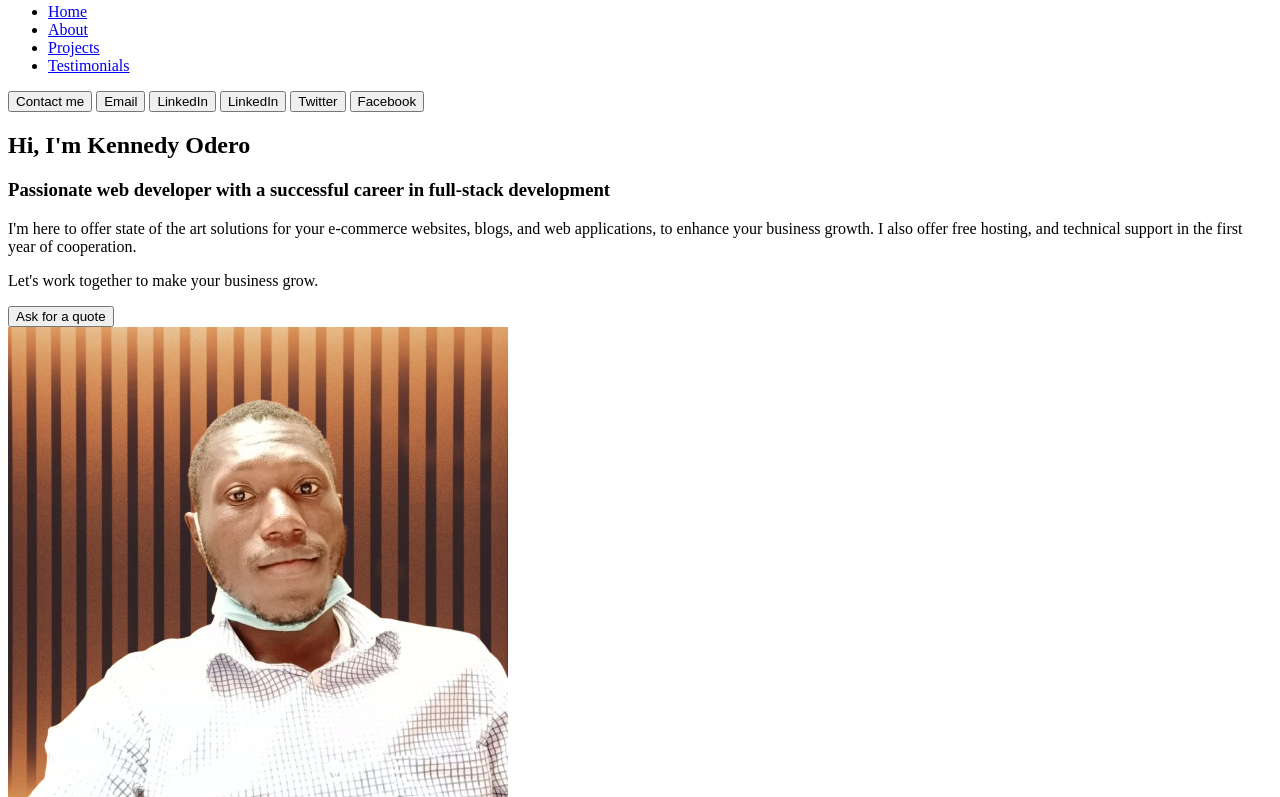
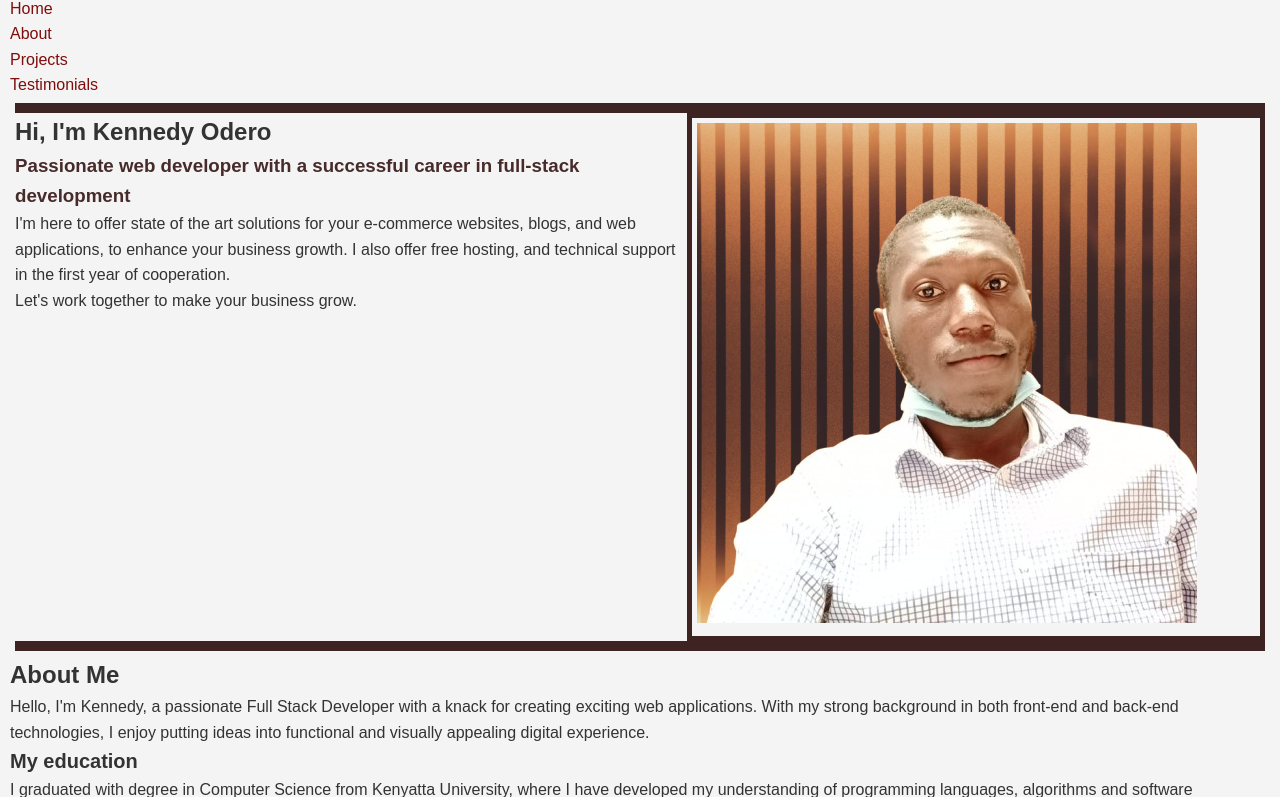
Before and after one commit to OderoKen254/My-portfolio-profile, a plain HTML site: page index.html in a window 1280 px wide. Shown: the part 40-837 px from the top of the page. Drawn offline with Linux system fonts and the light colour scheme.

Commit message:
updats on index.html, styles.css

```diff
--- a/index.html
+++ b/index.html
@@ -4,7 +4,7 @@
     <meta charset="UTF-8">
     <meta name="viewport" content="width=device-width, initial-scale=1.0">
     <title>My Portfolio</title>
-    <link rel="stylesheet" href="style.css">
+    <link rel="stylesheet" href="styles.css">
 </head>
 <body>
     <main>
@@ -22,29 +22,21 @@
                         <li><a href="projects.html">Projects</a></li>
                         <li><a href="testimonials.html">Testimonials</a></li>
                     </ul>
-
-                    <!--contact buttons-->
-                    <button>Contact me</button>
-                    <button>Email</button>
-                    <button>LinkedIn</button>
-                    <button>LinkedIn</button>
-                    <button>Twitter</button>
-                    <button>Facebook</button>
                 </nav>
             </header>
 
             <!-- hero section -->
              <section>
                 <div class="hero">
-                    <div class="right-side">
+                    <div class="hero-text">
                         <h1>Hi, I'm Kennedy Odero</h1>
                         <h3>Passionate web developer with a successful career in full-stack development</h3>
                         <p>I'm here to offer state of the art solutions for your e-commerce websites, blogs, and web applications, to enhance your business  growth. I also offer free hosting, and technical support in the first year of cooperation.</p>
                         <p>Let's work together to make your business grow.</p>
 
-                        <button>Ask for a quote</button>
+                        <!--<button>Ask for a quote</button>-->
                     </div>
-                    <div class="right-side">
+                    <div class="hero-image">
                         <img src="assets/ken-preview.png" alt="hero image">
                     </div>
                 </div>
@@ -128,7 +120,11 @@
                 <footer>
                     <div id="footer">
                         <button>Github</button>
-                        <button>Upwork</button>
+                        <button>Contact me</button>
+                        <button>Email</button>
+                        <button>LinkedIn</button>
+                        <button>Twitter</button>
+                        <button>Facebook</button>
 
                         <div class="footer-logo">🎡</div>
                         <p>© 2025 Kennedy Odero. All rights reserved.</p>
--- a/styles.css
+++ b/styles.css
@@ -1,139 +1,134 @@
-body {
-    font-family: 'Aerial', sans-serif;
-    background-color: royalblue;
-    color: rgb(31, 2, 2);
-    background: #171717;
-
+* {
     margin: 0;
     padding: 0;
+    background-color: #f4f4f4;
 }
 
-header {
-    background-color: #333;
-    color: #3a0202;
-    padding: 10px 0;
-    text-align: center;
+a {
+    text-decoration: none;
+    color: #800c0c;
+    padding: 0px;
+    margin: 0px;
+    justify-content: normal;
+    text-align: justify;
+    display: flex;
+}
+
+a:hover {
+    color: #053d15;
+
+}
+
+.body {
+    background-color: #342323;
+    margin: 0;
+    padding: 0;
+    justify-content: center;
+    display: block;
+}
+
+.header {
+    background: #28362a;
+    color: #462c2c;
+    padding: 1px 0;
+    text-align: justify;
+    justify-content: center;
+    padding: 1rem 0;
 }
 
 .container {
-    width: 80%;
-    margin: auto;
+    background color: #f4f4;
     overflow: hidden;
+    justify-content: center;
+    display: block;
 }
 
-nav {
-    float: right;
-    padding: 20px;
+.nav ul {
+    list-style-type: none;
+    display: flex;
+    justify-content: left;
+    margin: 30px;
+    padding: 10px;
 }
 
-nav ul {
-    margin: 0;
-    padding: 0;
-    list-style: none;
+.nav ul li {
+    padding: 5px;
+}
+
+.nav ul li a {
+    text-decoration: none;
+}
+
+.hero {
+    background: #3e2323;
+    color: #472b2b;
+    padding: 10px 0;
+    justify-content: center;
+    text-align: left;
+    margin: 5px;
+    display: flex;
+
+}
+
+.hero-text {
+    text-align: left;
+    justify-content: center;
+    display: block;
+}
+
+.hero-image {
+    width: 100%;
+    height: 100%;
+    margin: 5px;
+    padding: 5px;
+    justify-content: right;
+    /* display: block; */
+}
+
+h1 {
+    color: #333;
+    font-size: 24px;
+}
+
+h2 {
+    color: #333;
+    font-size: 20px;
+}
+
+p {
+    color: #333;
+    font-size: 16px;
+}
+
+.img {
+    width: 150px;
+    height: 250px;
+    margin: 5px;
+    padding: 5px;
+    justify-content: center;
+    display: block;
+}
+
+.left {
+    float: left;
+    width: 50%;
+    padding: 5px;
+    margin: 5px;
+}
+
+footer {
+    background: #28362a;
+    color: #462c2c;
+    padding: 1rem 0;
+    text-align: center;
     justify-content: center;
 }
 
-nav ul li {
-    display: flex;
-    margin-right: 20px;
+body {
+    font-family: Arial, sans-serif;
+    line-height: 1.6;
+    margin: 5px;
+    padding: 5px;
+    background-color: #f4f4f4;
+    justify-content: center;
 }
-
-nav ul li a {
-    color: #fff;
-    text-decoration: none;
-}
-
-nav ul li a:hover {
-    color: #3a0202;
-}
-
-h1 {
-    color: #fff;
-    text-align: center;
-    margin-top: 50px;
-}
-
-h2 {
-    color: #fff;
-    text-align: center;
-    margin-top: 50px;
-}
-
-h3 {
-    color: #fff;
-    text-align: center;
-    margin-top: 50px;
-}
-
-
-section {
-    background: #333;
-    color: #fff;
-    padding: 20px;
-    margin-top: 20px;
-    margin: 1rem 0;
-}
-
-.container {
-    display: flex;
-    justify-content: center;
-    align-items: center;
-    height: 100vh;
-}
-
-.container h1 {
-    font-size: 50px;
-    color: #fff;
-}
-
-.container p {
-    font-size: 20px;
-    color: #fff;
-}
-
-.container img {
-    width: 250px;
-    height: 350px;
-    object-fit: cover;
-}
-
-.project {
-    display: flex;
-    justify-content: center;
-    align-items: center;
-    height: 100vh;
-}
-
-.project h1 {
-    font-size: 50px;
-    color: #fff;
-}
-
-.project p {
-    font-size: 20px;
-    color: #fff;
-}
-.project img {
-    width: 250px;
-    height: 350px;
-    object-fit: cover;
-}
-
-section {
-    background: #333;
-    color: #fff;
-    padding: 20px;
-    margin-top: 20px;
-    margin: 1rem 0;
-}
-
-
-footer {
-    background-color: #333;
-    color: #fff;
-    text-align: center;
-    padding: 10px 0;
-    position: fixed;
-    bottom: 0;
-    width: 100%;
-}
```
